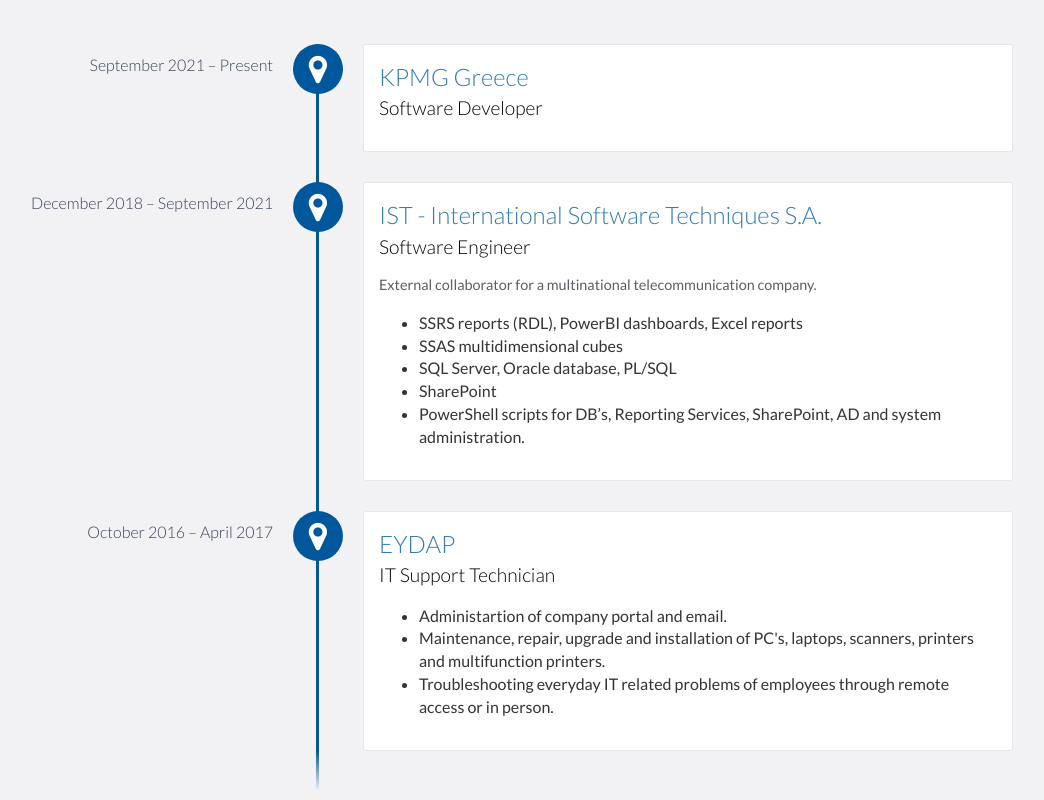
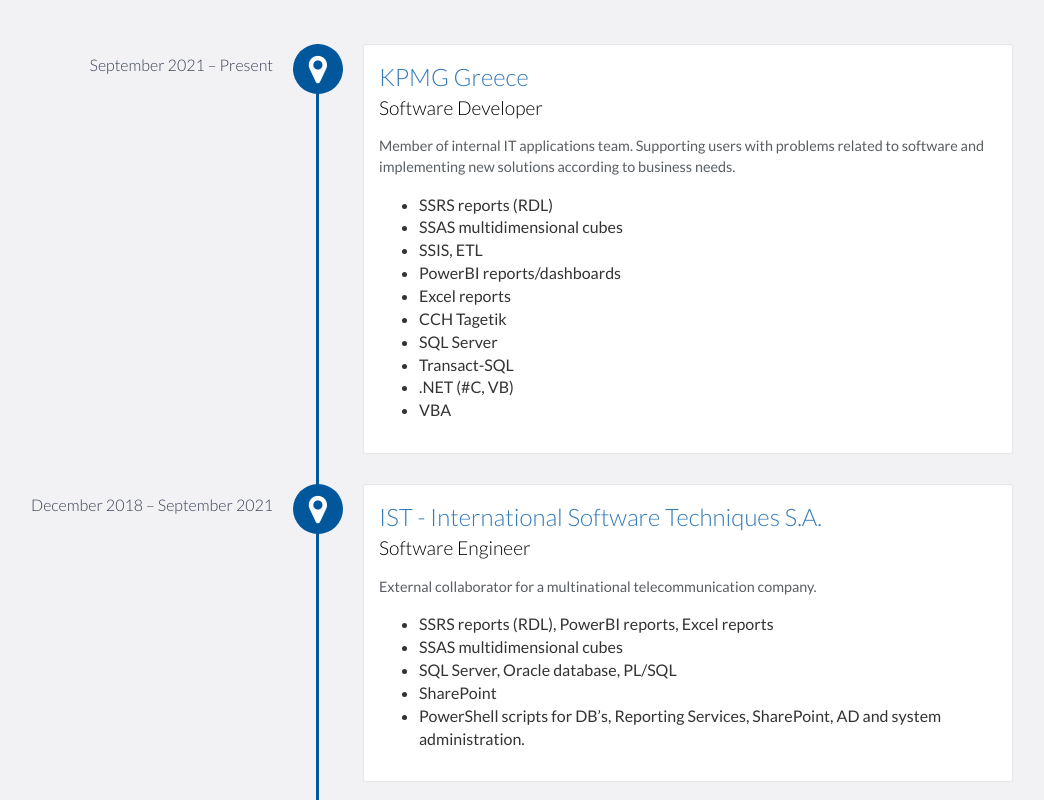
Before and after one commit to Stathis-Kal/Stathis-Kal.github.io, a website: page index.html in a window 1280 px wide. Shown: the part 1200-2000 px from the top of the page, without its empty margins (127-1171 px from the left). Drawn offline with nearby package versions, Linux system fonts and the light colour scheme.

Commit message:
update experience

```diff
--- a/index.html
+++ b/index.html
@@ -102,6 +102,22 @@
             <div data-date="September 2021 – Present">
                 <h3><a href="https://home.kpmg/gr/el/home.html" target="_blank" rel="noreferrer">KPMG Greece</a></h3>
                 <h4>Software Developer</h4>
+
+                <p>
+                    Member of internal IT applications team. Supporting users with problems related to software and implementing new solutions according to business needs.
+                    <ul>
+                        <li>SSRS reports (RDL)</li>
+                        <li>SSAS multidimensional cubes </li>
+                        <li>SSIS, ETL</li>
+                        <li>PowerBI reports/dashboards</li>
+                        <li>Excel reports</li>
+                        <li>CCH Tagetik</li>
+                        <li>SQL Server</li>
+                        <li>Transact-SQL</li>
+                        <li>.NET (#C, VB)</li>
+                        <li>VBA</li>
+                    </ul>
+                </p>
             </div>
 
             <div data-date="December 2018 – September 2021">
@@ -111,7 +127,7 @@
                 <p>
                     External collaborator for a multinational telecommunication company.
                 <ul>
-                    <li>SSRS reports (RDL), PowerBI dashboards, Excel reports</li>
+                    <li>SSRS reports (RDL), PowerBI reports, Excel reports</li>
                     <li>SSAS multidimensional cubes</li>
                     <li>SQL Server, Oracle database, PL/SQL</li>
                     <li>SharePoint</li>
@@ -283,6 +299,8 @@
         <ul>
             <li>JavaScript</li>
             <li>Python</li>
+            <li>.NET</li>
+            <li>C#</li>
             <li>HTML</li>
             <li>CSS</li>
             <li>SQL</li>
@@ -290,17 +308,21 @@
             <li>SVN</li>
             <li>PowerShell</li>
             <li>Microsoft Office</li>
+            <li>VBA</li>
             <li>PowerBI</li>
             <li>SSAS</li>
             <li>SSRS</li>
+            <li>SSIS</li>
             <li>Oracle DB</li>
             <li>PL/SQL</li>
             <li>Microsoft SQL Server</li>
+            <li>T-SQL</li>
             <li>PostgreSQL</li>
             <li>SharePoint</li>
             <li>Jira</li>
             <li>Data Analysis</li>
             <li>Data Visualization</li>
+            <li>ETL</li>
         </ul>
     </div>
     <!-- End #skills -->
```
